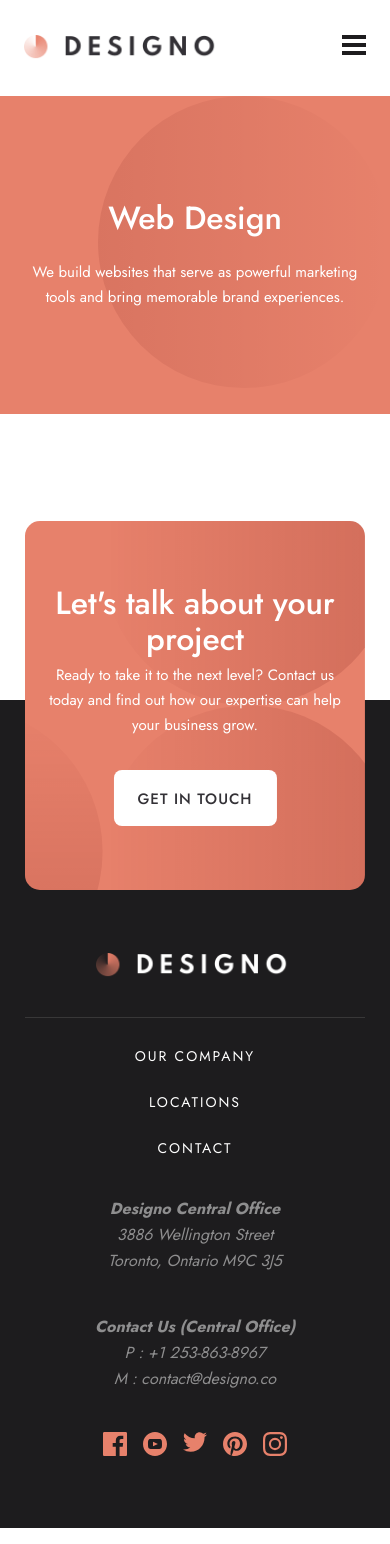
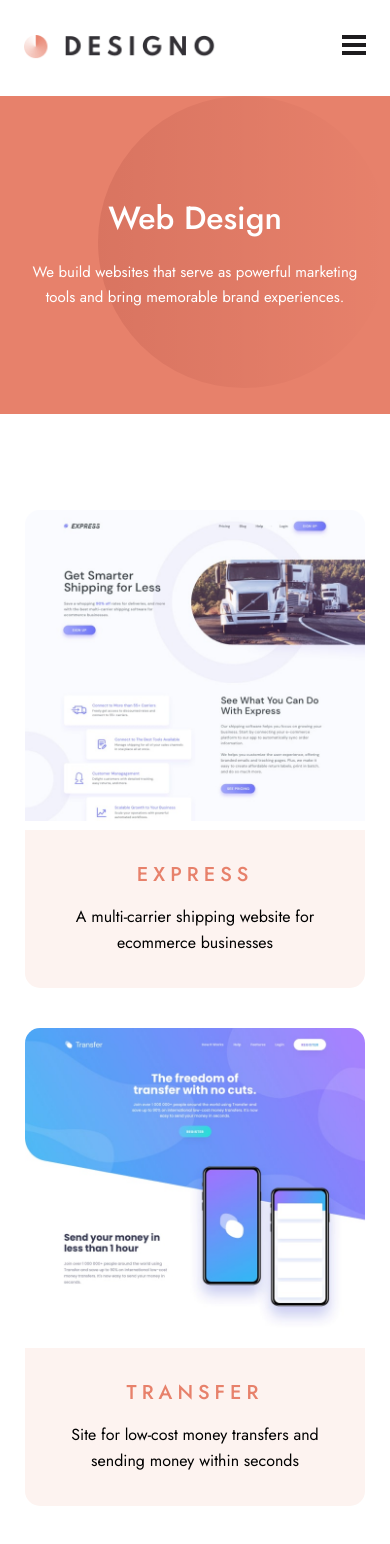
Before and after one commit to dbslapitan/designo, a Next.js app: page /designs/web in a window 390 px wide. Shown: the top 1544 px of the page. Built offline with nearby package versions, Linux system fonts and the light colour scheme.

Commit message:
finish design of cards on mobile

```diff
--- a/src/app/designs/web/page.module.scss
+++ b/src/app/designs/web/page.module.scss
@@ -4,4 +4,15 @@
 .web{
     position: relative;
     padding: 0 0 17.875rem;
+
+    &__cards{
+        width: 87.2%;
+        margin: auto;
+        max-width: 69.4375rem;
+        margin-top: 6rem;
+
+        @include tablet{
+            width: 90%;
+        }
+    }
 }
--- a/src/app/designs/web/page.tsx
+++ b/src/app/designs/web/page.tsx
@@ -1,6 +1,13 @@
 import CallToAction from "@/ui/call-to-action/call-to-action";
 import styles from "./page.module.scss";
 import TitleSection from "@/ui/title-section/title-section";
+import express from "../../../../public/web-design/desktop/image-express.jpg";
+import blogr from "../../../../public/web-design/desktop/image-blogr.jpg";
+import builder from "../../../../public/web-design/desktop/image-builder.jpg";
+import camp from "../../../../public/web-design/desktop/image-camp.jpg";
+import photon from "../../../../public/web-design/desktop/image-photon.jpg";
+import transfer from "../../../../public/web-design/desktop/image-transfer.jpg";
+import Card from "@/ui/card/card";
 
 export default function WebDesigns(){
 
@@ -8,9 +15,46 @@
         title: "Web Design",
         description: "We build websites that serve as powerful marketing tools and bring memorable brand experiences."
     }
+
+    const content = [{
+        image: express,
+        title: "EXPRESS",
+        description: "A multi-carrier shipping website for ecommerce businesses"
+        }, {
+            image: transfer,
+            title: "TRANSFER",
+            description: "Site for low-cost money transfers and sending money within seconds"
+        }, {
+            image: photon,
+            title: "PHOTON",
+            description: "A state-of-the-art music player with high-resolution audio and DSP effects"
+        }, {
+            image: builder,
+            title: "BUILDER",
+            description: "Connects users with local contractors based on their location"
+        }, {
+            image: blogr,
+            title: "BLOGR",
+            description: "Blogr is a platform for creating an online blog or publication"
+        }, {
+            image: camp,
+            title: "CAMP",
+            description: "Get expert training in coding, data, design, and digital marketing"
+        }
+    ];
+
     return(
         <main className={`${styles["web"]}`}>
             <TitleSection data={data}/>
+            <ul className={`${styles["web__cards"]}`}>
+                {
+                    content.map(content => {
+                        return(
+                            <Card key={content.title} data={content}/>
+                        );
+                    })
+                }
+            </ul>
             <CallToAction />
         </main>
     );
--- /dev/null
+++ b/src/ui/card/card.module.scss
@@ -0,0 +1,40 @@
+@use "../../styles/mixins" as *;
+@use "../../styles/variables" as *;
+
+.card{
+    width: 100%;
+    margin: 2.5rem auto 0;
+    max-width: 21.875rem;
+
+    &:first-of-type{
+        margin-top: 0;
+    }
+
+    &__first{
+        height: 20rem;
+    }
+
+    &__cover{
+        width: 100%;
+        border-radius: 0.9375rem 0.9375rem 0 0;
+    }
+
+    &__last{
+        padding: 2rem 0;
+        background-color: #FDF3F0;
+        border-radius: 0 0 0.9375rem 0.9375rem;
+        text-align: center;
+    }
+
+    &__title{
+        @include heading-1;
+        color: $peach;
+    }
+
+    &__description{
+        @include body-2;
+        min-width: 16.6875rem;
+        max-width: 17.875rem;
+        margin: 1rem auto 0;
+    }
+}
--- /dev/null
+++ b/src/ui/card/card.tsx
@@ -0,0 +1,16 @@
+import { StaticImageData } from "next/image";
+import styles from "./card.module.scss";
+
+export default function Card({data}: {data: {image: StaticImageData, title: string, description: string}}){
+    return (
+        <li className={`${styles["card"]}`}>
+            <div className={`${styles["card__first"]}`}>
+                <img src={data.image.src} alt={`cover for ${data.title}`}  className={`${styles["card__cover"]}`}/>
+            </div>
+            <div className={`${styles["card__last"]}`}>
+                <h2 className={`${styles["card__title"]}`}>{data.title}</h2>
+                <p className={`${styles["card__description"]}`}>{data.description}</p>
+            </div>
+        </li>
+    );
+}
```
